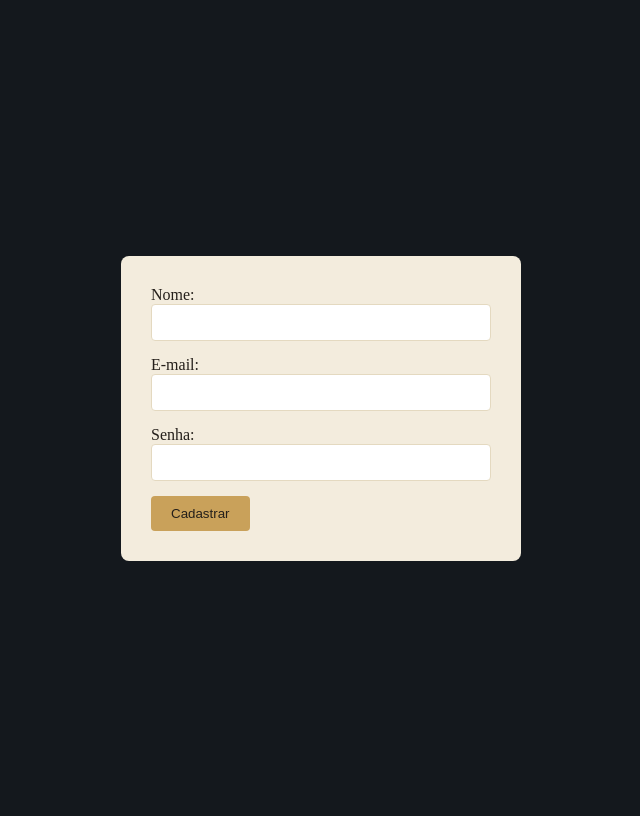
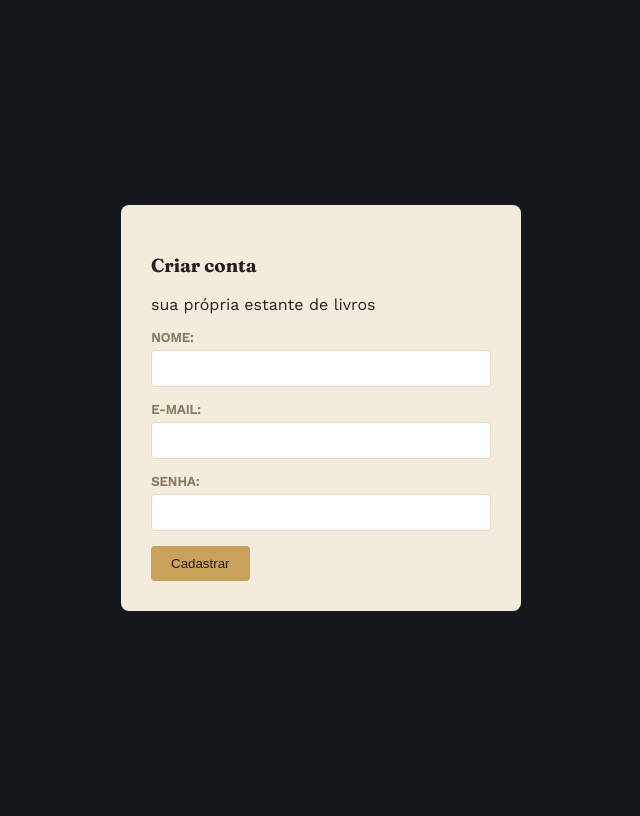
Before and after one commit to geovanyhenri6-pixel/biblioteca-pessoal, a Flask app: page /cadastro in a window 1280 px wide. Shown: the whole page, without its empty margins (319-959 px from the left). Run offline with Flask 3, Linux system fonts and the light colour scheme.

Commit message:
css: fontes (Fraunces nos titulos, Work Sans no resto)

```diff
--- a/static/css/style.css
+++ b/static/css/style.css
@@ -19,6 +19,7 @@ body {
     min-height: 100vh;
     background-color: var(--cor-fundo);
     color: var(--cor-texto-claro);
+    font-family: 'Work Sans', sans-serif;
 }
 
 
@@ -48,3 +49,16 @@ input {
    padding: 10px;
    margin-bottom: 15px;
 }
+
+label {
+    display: block;
+    color: var(--cor-texto-mutado);
+    font-size: 13px;
+    margin-bottom: 5px;
+    text-transform: uppercase;
+    font-weight: bold;
+}
+
+h3 {
+    font-family: 'Fraunces', serif;
+}
--- a/templates/base.html
+++ b/templates/base.html
@@ -4,6 +4,7 @@
     <head>
         <meta charset="utf-8">
         <title>base</title>
+        <link rel="stylesheet" href="https://fonts.googleapis.com/css2?family=Fraunces:wght@600;700&family=Work+Sans:wght@400;500&display=swap">
         <link rel="stylesheet" href="{{ url_for('static', filename='css/style.css') }}">
     </head>
 
--- a/templates/cadastro.html
+++ b/templates/cadastro.html
@@ -1,7 +1,14 @@
 {% extends "base.html" %}
 
 {% block content %}
+
 <form method="POST">
+
+    <head>
+        <h3>Criar conta</h3>
+        <p>sua própria estante de livros</p>
+    </head>
+
     <label for="nome">Nome:</label>
     <input type="text" name="nome" id="nome" required>
 
--- a/templates/login.html
+++ b/templates/login.html
@@ -1,7 +1,13 @@
 {% extends "base.html" %}
 
 {% block content %}
+
 <form method="POST">
+    <head>
+        <h3>Biblioteca Pessoal</h3>
+        <p>entre para ver sua estante</p>
+    </head>
+
     <label for="email">E-mail:</label>
     <input type="text" name="email" id="email" required>
 
```
